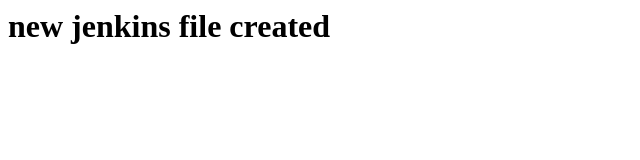
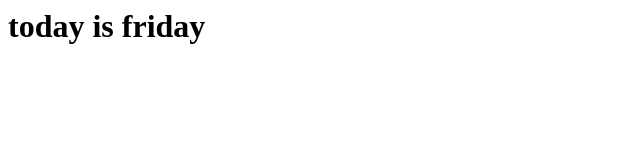
Before and after one commit to hari17082001/turbo-octo-journey, a plain HTML site: page index.html in a window 1280 px wide. Shown: the whole page, without its empty margins (0-640 px from the left). Drawn offline with Linux system fonts and the light colour scheme.

Commit message:
Update index.html

```diff
--- a/index.html
+++ b/index.html
@@ -1,3 +1,3 @@
 <html>
-  <h1> new jenkins file created </h1>
+  <h1> today is friday </h1>
 </html>
```
